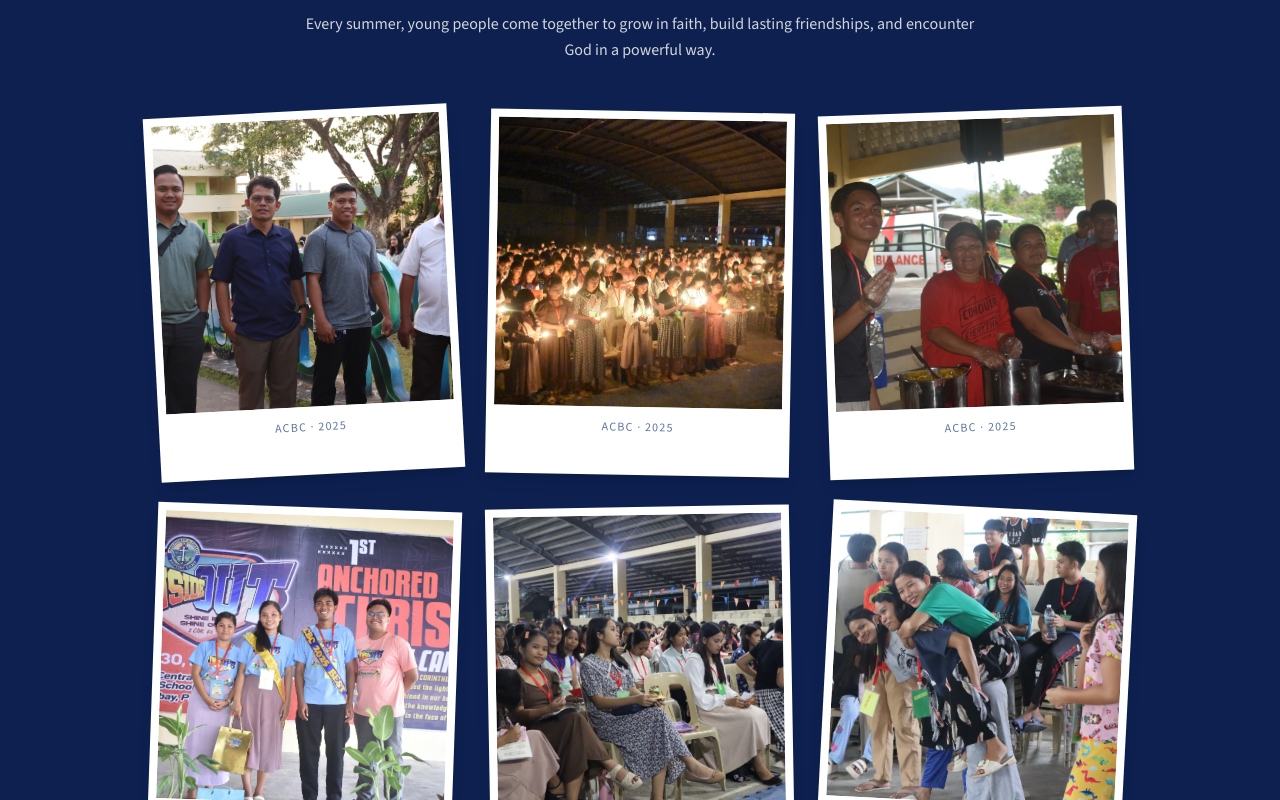
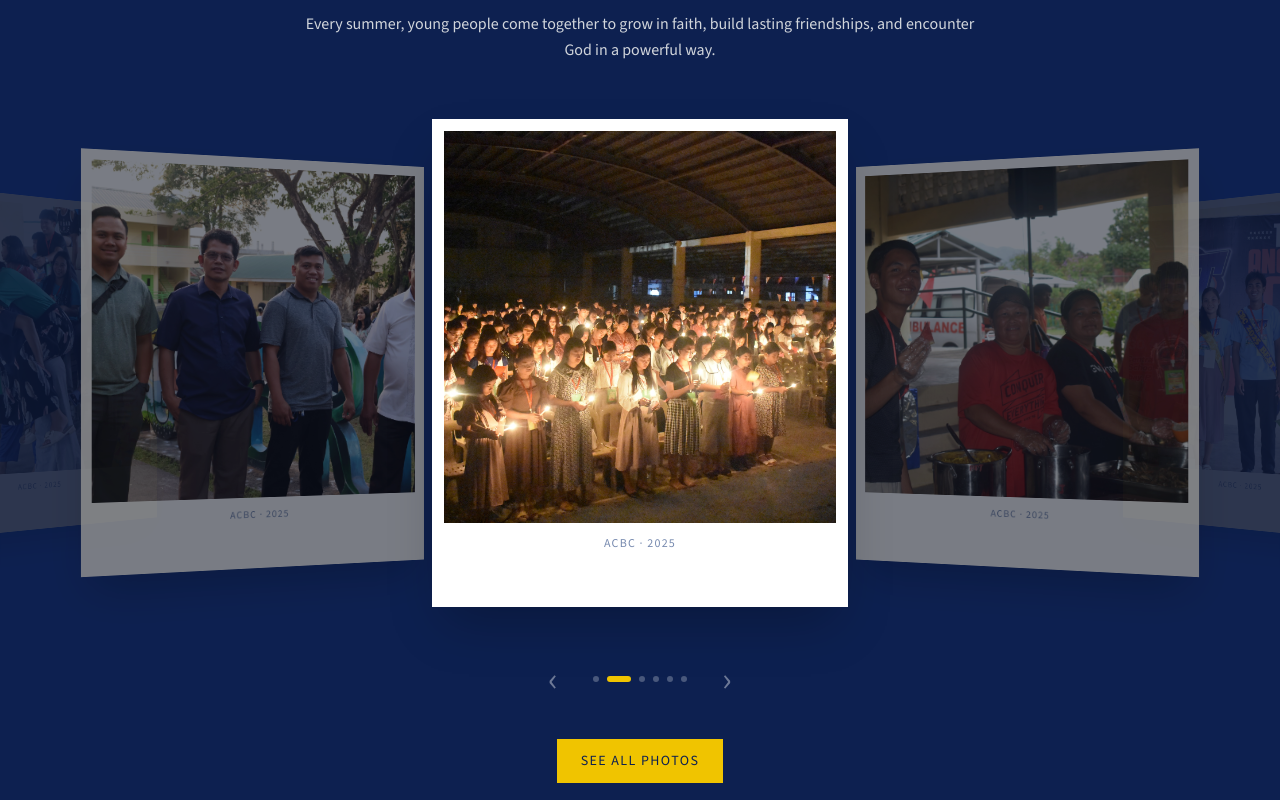
Before and after one commit to kyrcb/ACBC-Website, a Next.js app: page / in a window 1280 px wide. Shown: the part 1000-1800 px from the top of the page. Built offline with nearby package versions, Linux system fonts and the light colour scheme.

Commit message:
feat: implement 3D carousel for gallery preview with navigation controls

```diff
--- a/src/components/home/GalleryPreview.tsx
+++ b/src/components/home/GalleryPreview.tsx
@@ -1,6 +1,6 @@
 "use client";
 
-import Link from "next/link";
+import { useState, useEffect, useCallback, CSSProperties } from "react";
 import Button from "@/components/ui/Button";
 import { IMAGES } from "@/lib/constants";
 
@@ -15,16 +15,90 @@ const PREVIEW_IMAGES = [
   { src: row3[1], caption: "ACBC · 2025" },
 ];
 
-// Slight alternating rotations for the polaroid effect
-const ROTATIONS = ["-3deg", "1deg", "-2deg", "2deg", "-1deg", "3deg"];
+const TOTAL = PREVIEW_IMAGES.length;
+
+// Non-linear positions (px from center) so the visual gap stays consistent.
+// ±2 cards are pulled in closer to compensate for perspective foreshortening.
+const CONFIGS = {
+  mobile:  { positions: [0, 190, 310], halfCard: 112, perspective: 1100 },
+  desktop: { positions: [0, 380, 600], halfCard: 208, perspective: 2200 },
+};
+
+function getCardStyle(
+  index: number,
+  current: number,
+  positions: number[],
+  halfCard: number
+): CSSProperties {
+  let offset = index - current;
+  if (offset > TOTAL / 2) offset -= TOTAL;
+  if (offset < -TOTAL / 2) offset += TOTAL;
+
+  const abs = Math.abs(offset);
+  const isHidden = abs > 2;
+  const sign = Math.sign(offset);
+  // Clamp visual properties at abs=2 so hidden cards share the ±2 appearance,
+  // making fade-in/out seamless rather than jumping from an extreme rotation.
+  const dispAbs = Math.min(abs, 2);
+
+  // Hidden cards sit just beyond the ±2 position — the small extra push creates
+  // a subtle slide as they fade in/out instead of appearing in place.
+  const translateX = sign * (positions[dispAbs] + (isHidden ? 80 : 0));
+
+  return {
+    position: "absolute",
+    left: "50%",
+    top: "0",
+    marginLeft: `-${halfCard}px`,
+    transform: `translateX(${translateX}px) scale(${1 - dispAbs * 0.16}) rotateY(${-(sign * dispAbs) * 28}deg)`,
+    opacity: isHidden ? 0 : abs === 0 ? 1 : abs === 1 ? 0.85 : 0.5,
+    filter: `brightness(${dispAbs === 0 ? 1 : dispAbs === 1 ? 0.55 : 0.3})`,
+    zIndex: isHidden ? 0 : 10 - abs,
+    pointerEvents: isHidden ? "none" : "auto",
+    transition: "all 0.55s cubic-bezier(0.4, 0, 0.2, 1)",
+    cursor: !isHidden && abs !== 0 ? "pointer" : "default",
+  };
+}
 
 export default function GalleryPreview() {
+  const [current, setCurrent] = useState(0);
+  const [paused, setPaused] = useState(false);
+  const [cfg, setCfg] = useState<typeof CONFIGS.desktop>(CONFIGS.desktop);
+
+  // Track breakpoint for JS-side positioning math
+  useEffect(() => {
+    const update = () =>
+      setCfg(window.innerWidth < 768 ? CONFIGS.mobile : CONFIGS.desktop);
+    update();
+    window.addEventListener("resize", update);
+    return () => window.removeEventListener("resize", update);
+  }, []);
+
+  const prev = useCallback(() => setCurrent((i) => (i - 1 + TOTAL) % TOTAL), []);
+  const next = useCallback(() => setCurrent((i) => (i + 1) % TOTAL), []);
+
+  useEffect(() => {
+    if (paused) return;
+    const timer = setInterval(next, 3500);
+    return () => clearInterval(timer);
+  }, [paused, next]);
+
+  useEffect(() => {
+    if (!paused) return;
+    const handler = (e: KeyboardEvent) => {
+      if (e.key === "ArrowLeft") prev();
+      if (e.key === "ArrowRight") next();
+    };
+    window.addEventListener("keydown", handler);
+    return () => window.removeEventListener("keydown", handler);
+  }, [paused, prev, next]);
+
   return (
     <section className="bg-navy-900 py-16 md:py-24 overflow-hidden">
       <div className="mx-auto max-w-content px-6">
 
         {/* Header */}
-        <div className="text-center mb-12">
+        <div className="text-center mb-14">
           <p className="font-sans text-xs uppercase tracking-[0.3em] text-gold-500 mb-4">
             Camp Memories
           </p>
@@ -33,43 +107,78 @@ export default function GalleryPreview() {
           </h2>
           <div className="w-12 border-t-2 border-gold-500 mx-auto mb-6" />
           <p className="font-sans text-gray-300 text-base max-w-prose mx-auto leading-relaxed">
-            Every summer, young people come together to grow in faith, build lasting
-            friendships, and encounter God in a powerful way.
+            Every summer, young people come together to grow in faith, build
+            lasting friendships, and encounter God in a powerful way.
           </p>
         </div>
 
-        {/* Polaroid Grid */}
-        <div className="grid grid-cols-2 md:grid-cols-3 gap-6 md:gap-8 mb-12">
+        {/* 3D Carousel */}
+        <div
+          className="relative h-80 md:h-[500px] mb-10 select-none"
+          style={{ perspective: `${cfg.perspective}px` }}
+          onMouseEnter={() => setPaused(true)}
+          onMouseLeave={() => setPaused(false)}
+        >
           {PREVIEW_IMAGES.map((item, i) => (
-            <Link
+            <div
               key={i}
-              href="/gallery"
-              className="group block"
-              style={{ transform: `rotate(${ROTATIONS[i]})` }}
+              style={getCardStyle(i, current, cfg.positions, cfg.halfCard)}
+              onClick={() => i !== current && setCurrent(i)}
+              aria-label={i !== current ? `View photo ${i + 1}` : undefined}
             >
-              <div
-                className="bg-white p-2 pb-10 shadow-lg transition-all duration-300 group-hover:scale-105 group-hover:shadow-2xl"
-                style={{ transform: "rotate(0deg)" }}
-              >
-                {/* Photo */}
-                <div className="overflow-hidden aspect-square bg-gray-200">
+              {/* Polaroid card — w-56 mobile / w-[26rem] desktop */}
+              <div className="bg-white p-2 md:p-3 pb-9 md:pb-14 shadow-2xl w-56 md:w-[26rem]">
+                <div className="aspect-square overflow-hidden bg-gray-200">
                   {/* eslint-disable-next-line @next/next/no-img-element */}
                   <img
                     src={item.src}
                     alt={`Camp photo ${i + 1}`}
-                    className="w-full h-full object-cover transition-transform duration-300 group-hover:scale-105"
+                    className="w-full h-full object-cover"
                     onError={(e) => {
                       e.currentTarget.style.opacity = "0";
                     }}
                   />
                 </div>
-                {/* Polaroid caption */}
-                <p className="font-sans text-xs text-center text-navy-700 mt-3 tracking-widest uppercase opacity-70">
+                <p className="font-sans text-[10px] md:text-xs text-center text-navy-700 mt-3 tracking-widest uppercase opacity-60">
                   {item.caption}
                 </p>
               </div>
-            </Link>
+            </div>
           ))}
+        </div>
+
+        {/* Controls */}
+        <div className="flex items-center justify-center gap-5 mb-10">
+          <button
+            onClick={prev}
+            className="text-white/40 hover:text-gold-500 transition-colors text-4xl leading-none w-10 h-10 flex items-center justify-center"
+            aria-label="Previous photo"
+          >
+            ‹
+          </button>
+
+          <div className="flex items-center gap-2">
+            {PREVIEW_IMAGES.map((_, i) => (
+              <button
+                key={i}
+                onClick={() => setCurrent(i)}
+                className={`h-1.5 rounded-full transition-all duration-300 ${
+                  i === current
+                    ? "bg-gold-500 w-6"
+                    : "bg-white/25 w-1.5 hover:bg-white/50"
+                }`}
+                aria-label={`Go to photo ${i + 1}`}
+              />
+            ))}
+          </div>
+
+          <button
+            onClick={next}
+            className="text-white/40 hover:text-gold-500 transition-colors text-4xl leading-none w-10 h-10 flex items-center justify-center"
+            aria-label="Next photo"
+          >
+            ›
+          </button>
         </div>
 
         {/* CTA */}
```
